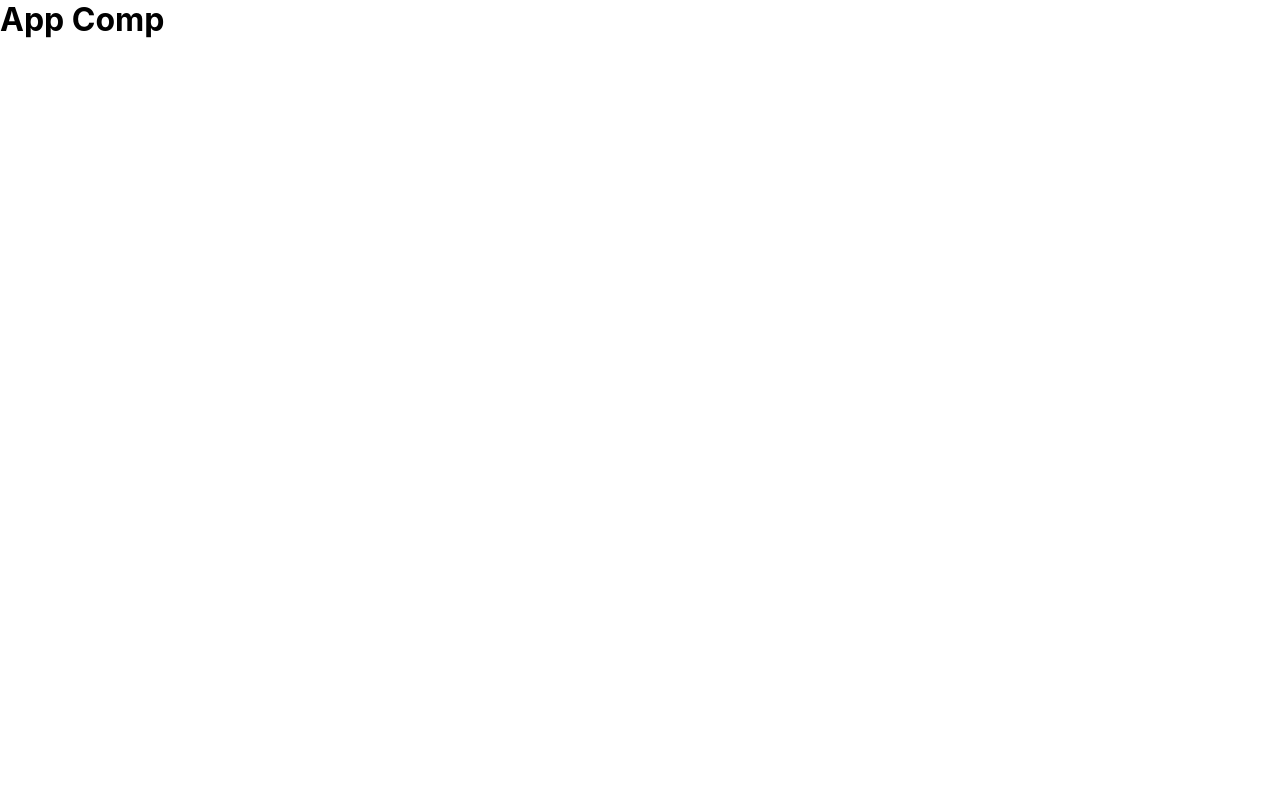
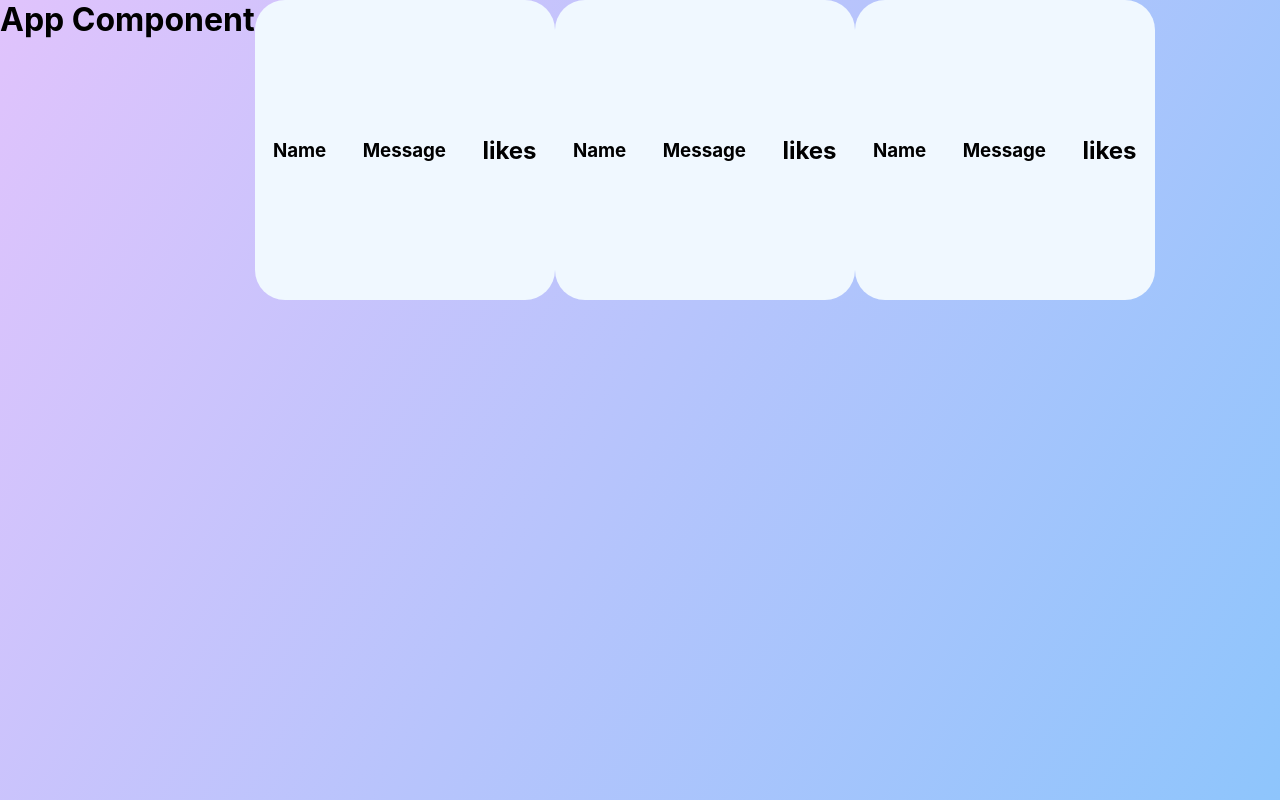
Before and after one commit to Sithija97/React-Development, a React (Create React App) app: page / in a window 1280 px wide. Built offline with nearby package versions, Linux system fonts and the light colour scheme.

Commit message:
added gradient

```diff
--- a/src/App.css
+++ b/src/App.css
@@ -1,11 +1,20 @@
-/* *{
-  background-color: limegreen;
-} */
+*{
+
+}
 .app{
-  background: yellowgreen;
+  min-height: 100vh;
+  display: flex;
+  background-image: linear-gradient(120deg, #e0c3fc 0%, #8ec5fc 100%);
 }
 .TweetScreen{
+  height: 300px;
+  width: 300px;
   border: 5px,black;
   color: black;
   background-color: aliceblue;
+  border-radius: 30px;
+  display: flex;
+  flex-direction:row;
+  justify-content: space-around;
+  align-items: center;
 }
--- a/src/App.js
+++ b/src/App.js
@@ -5,9 +5,12 @@ import Tweet from "./Tweet";
 
 function App() {
   return (
-    <view className="app">
-      <h1>App Comp</h1>
-    </view>
+    <div className="app">
+      <h1>App Component</h1>
+      <Tweet/>
+      <Tweet/>
+      <Tweet/>
+    </div>
   );
 }
 
```
